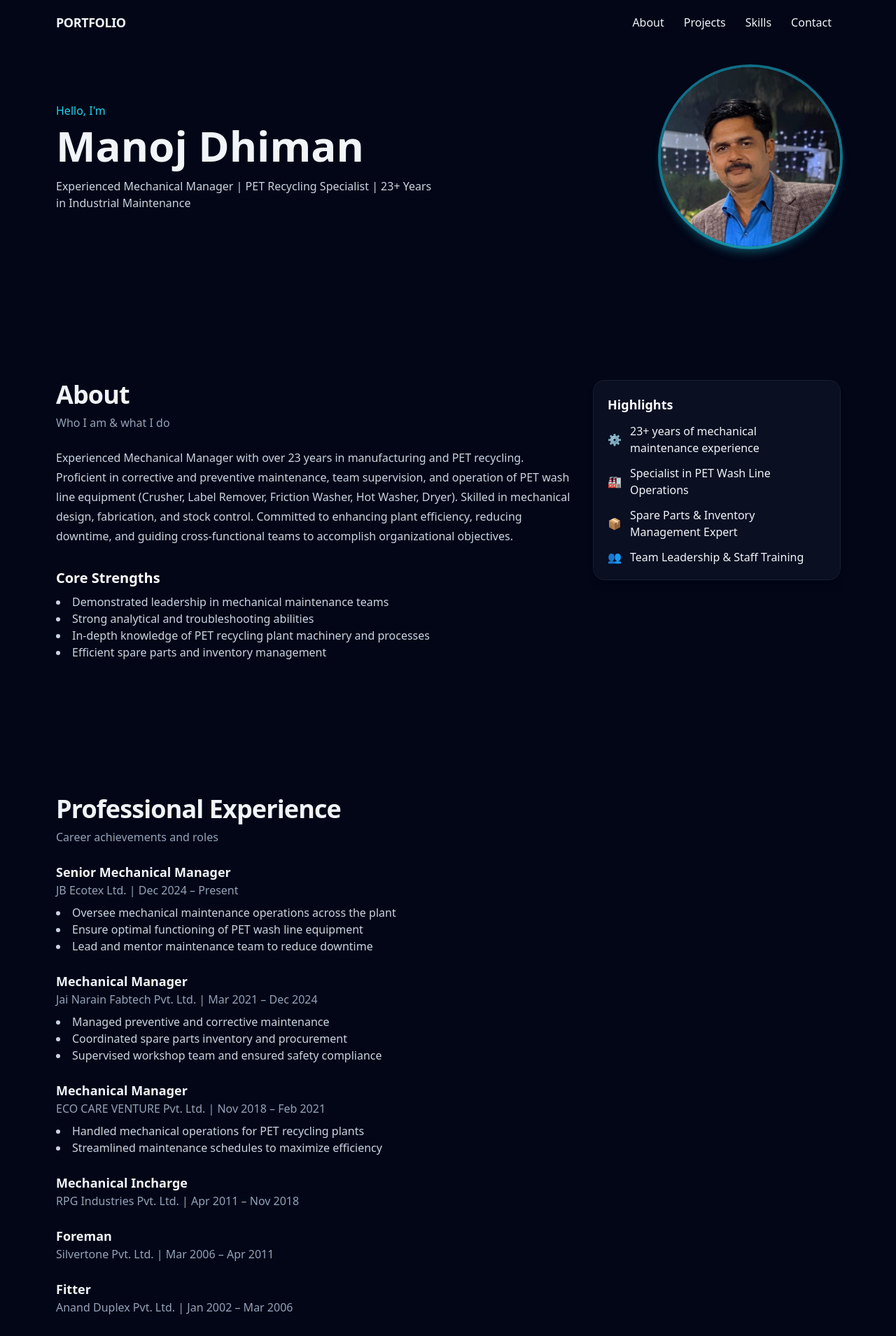
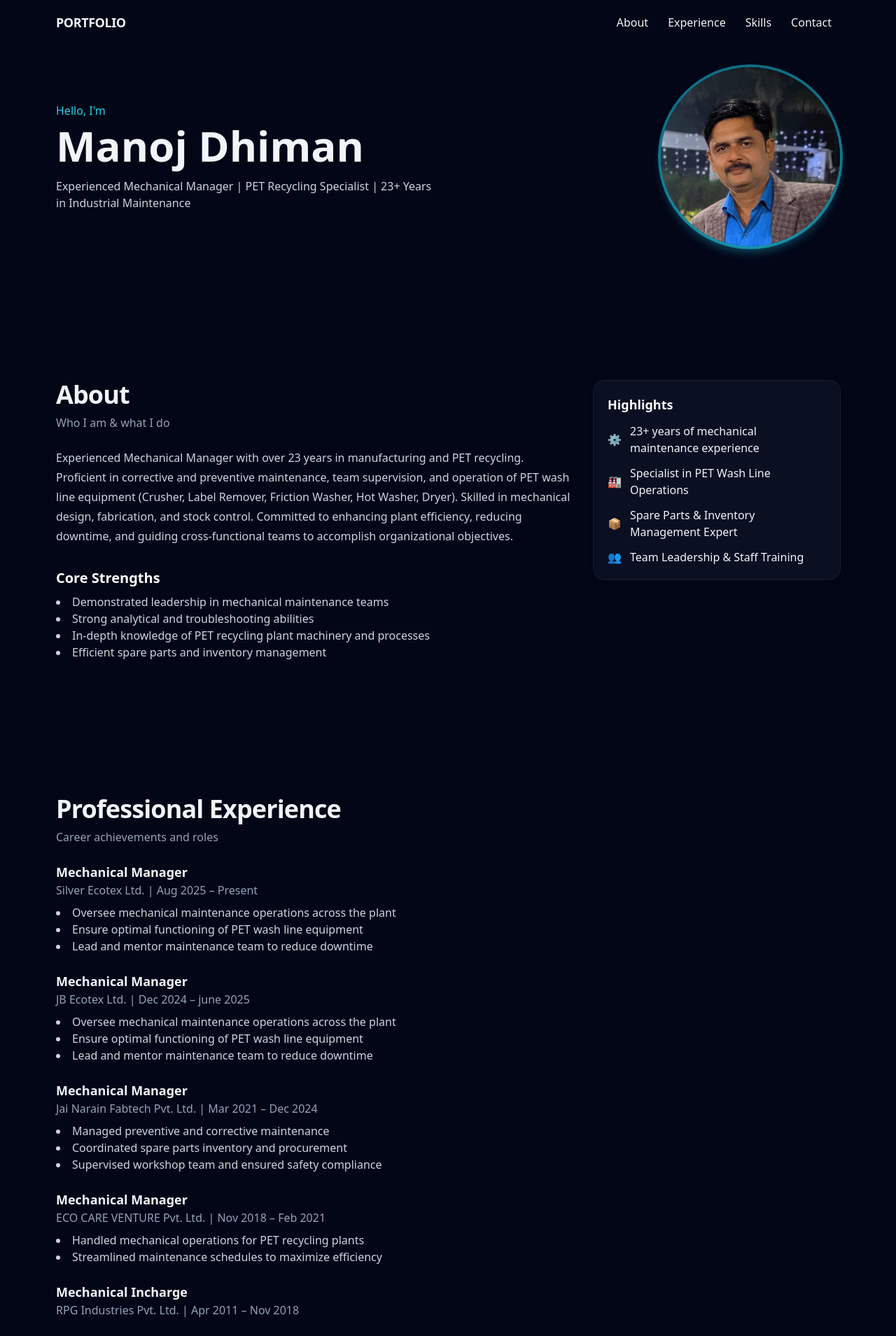
Before and after one commit to Anshuldhiman09/manojDhiman-portfolio, a React (Vite) app: page / in a window 1280 px wide. Shown: the top 1909 px of the page at 70% size. Built offline with nearby package versions, Linux system fonts and the light colour scheme.

Commit message:
Experience changes

```diff
--- a/src/App.jsx
+++ b/src/App.jsx
@@ -1,6 +1,5 @@
 import { Routes, Route } from "react-router-dom";
 import Navbar from "./components/Navbar";
-import Hero from "./components/Hero";
 import About from "./components/About";
 import Skills from "./components/Skills";
 import Contact from "./components/Contact";
@@ -8,6 +7,7 @@ import ContactForm from "./components/ContactForm";
 
 import Footer from "./components/Footer";
 import BottomBar from "./components/BottomBar";
+import Intro from "./components/Intro";
 
 export default function App() {
   return (
@@ -19,7 +19,7 @@ export default function App() {
             path="/"
             element={
               <>
-                <Hero />
+                <Intro />
                 <About />
                 <BottomBar />
                 <Skills />
--- a/src/components/About.jsx
+++ b/src/components/About.jsx
@@ -20,7 +20,6 @@ export default function About() {
               organizational objectives.
             </p>
 
-            {/* Strengths */}
             <div className="mt-8">
               <h3 className="text-xl font-semibold text-white mb-2">
                 Core Strengths
@@ -29,14 +28,14 @@ export default function About() {
                 <li>Demonstrated leadership in mechanical maintenance teams</li>
                 <li>Strong analytical and troubleshooting abilities</li>
                 <li>
-                 In-depth knowledge of PET recycling plant machinery and processes
+                  In-depth knowledge of PET recycling plant machinery and
+                  processes
                 </li>
                 <li>Efficient spare parts and inventory management</li>
               </ul>
             </div>
           </div>
 
-          {/* Right/Card content with heading inside */}
           <div>
             <ul className="card p-5 space-y-3">
               <li className="text-lg font-semibold text-white mb-3">
@@ -63,18 +62,29 @@ export default function About() {
       </section>
 
       {/* Experience Section */}
-      <section className="section" id="experience">
+      <section className="section" id="Experience">
         <div className="container-lg">
           <h2 className="section-title">Professional Experience</h2>
           <p className="section-subtitle">Career achievements and roles</p>
 
           <ul className="mt-6 space-y-6">
             <li>
-              <h3 className="text-lg font-semibold">
-                Senior Mechanical Manager
-              </h3>
+              <h3 className="text-lg font-semibold">Mechanical Manager</h3>
               <p className="text-slate-400">
-                JB Ecotex Ltd. | Dec 2024 – Present
+                Silver Ecotex Ltd. | Aug 2025 – Present
+              </p>
+              <ul className="list-disc list-inside text-slate-300 mt-2">
+                <li>
+                  Oversee mechanical maintenance operations across the plant
+                </li>
+                <li>Ensure optimal functioning of PET wash line equipment</li>
+                <li>Lead and mentor maintenance team to reduce downtime</li>
+              </ul>
+            </li>
+            <li>
+              <h3 className="text-lg font-semibold">Mechanical Manager</h3>
+              <p className="text-slate-400">
+                JB Ecotex Ltd. | Dec 2024 – june 2025
               </p>
               <ul className="list-disc list-inside text-slate-300 mt-2">
                 <li>
@@ -143,10 +153,6 @@ export default function About() {
 
           <ul className="mt-6 space-y-4">
             <li>
-              <h3 className="text-lg font-semibold">Bachelor of Arts (B.A.)</h3>
-              <p className="text-slate-400">CCSU, Meerut | 1998</p>
-            </li>
-            <li>
               <h3 className="text-lg font-semibold">ITI (Fitter)</h3>
               <p className="text-slate-400">
                 Govt. ITI Saket, Meerut | 1997 – 1999
--- a/src/components/Hero.jsx
+++ b/src/components/Intro.jsx
@@ -1,4 +1,4 @@
-export default function Hero() {
+export default function Intro() {
   return (
     <section className="section pt-28" id="home">
       <div className="container-lg grid md:grid-cols-2 gap-8 items-center">
--- a/src/components/Navbar.jsx
+++ b/src/components/Navbar.jsx
@@ -2,7 +2,7 @@ import React, { useState, useEffect } from "react"
 
 const links = [
   { href: "#about", label: "About" },
-  { href: "#projects", label: "Projects" },
+  { href: "#Experience", label: "Experience" },
   { href: "#skills", label: "Skills" },
   { href: "#contact", label: "Contact" },
 ]
```
